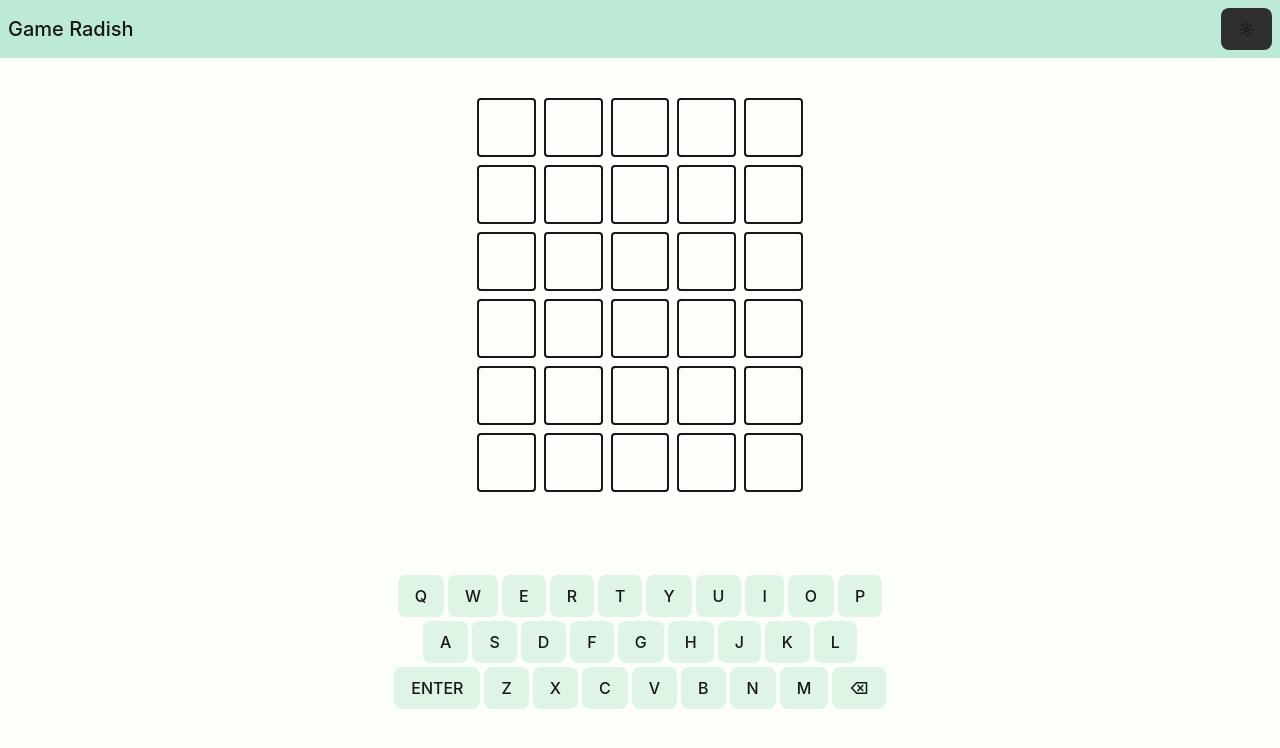
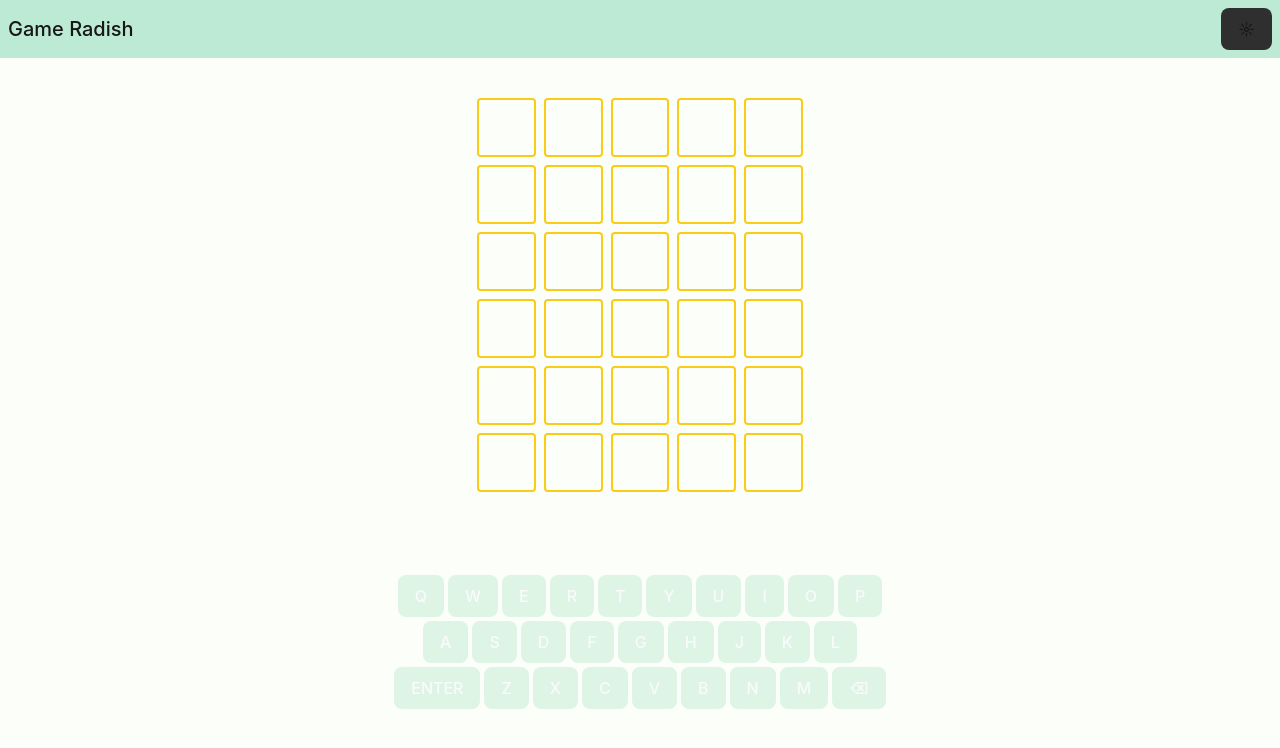
Before and after one commit to YaredFall/wordle, a React (Vite) app: page / in a window 1280 px wide. Shown: the top 748 px of the page. Built offline with nearby package versions, Linux system fonts and the light colour scheme.

Commit message:
+new styling; ~some adjustments; -few bad words

```diff
--- a/src/components/WordleGame/Cell.tsx
+++ b/src/components/WordleGame/Cell.tsx
@@ -13,10 +13,13 @@ type CellProps = {
 const Cell: FC<CellProps> = ({letter, clue}) => {
 
     return (
-        <div className={"aspect-square border-[var(--text-color)] border-2 flex uppercase rounded" +
+        <div className={"[--accent-color:theme(colors.yellow.400)] text-gray-50" +
+            " aspect-square border-[var(--accent-color)] border-2 flex uppercase rounded" +
             " items-center justify-center flex-grow-[1] flex-shrink-[0] w-full min-w-[3.25rem] max-w-[20%]" +
-            ' data-[clue="1"]:bg-yellow-500' +
-            ' data-[clue="2"]:bg-green-600'}
+            ' data-[clue]:text-stone-900 data-[clue]:bg-[var(--accent-color)]' +
+            ' data-[clue="0"]:[--accent-color:theme(colors.gray.600)] data-[clue="0"]:text-gray-50' +
+            ' data-[clue="1"]:[--accent-color:theme(colors.gray.200)]' +
+            ' data-[clue="2"]'}
              children={letter}
              data-clue={clue}
         />
--- a/src/components/WordleGame/VirtualKeyboard.tsx
+++ b/src/components/WordleGame/VirtualKeyboard.tsx
@@ -22,10 +22,16 @@ const VirtualKeyboard: FC<VirtualKeyboardProps> = ({onKeyClick, keyLetterClue})
             {layout.map((row, i) => (
                 <div key={i} className={"flex flex-row gap-[inherit]"}
                      children={[...row].map((letter, j) => (
-                         <button key={j} className={"uppercase"}
+                         <button key={j}
                                  children={letter.replace("✓", "Enter")}
                                  onClick={onKeyClick && onKeyClick(letter)}
-                                 data-key-clue={keyLetterClue && keyLetterClue(letter)}
+                                 data-clue={keyLetterClue && keyLetterClue(letter)}
+                                 disabled={keyLetterClue && keyLetterClue(letter) === 0 ? true : undefined}
+                                 className={"uppercase [--accent-color:theme(colors.yellow.400)] text-gray-50" +
+                                     ' data-[clue]:text-stone-900 data-[clue]:bg-[var(--accent-color)]' +
+                                     ' data-[clue="0"]:[--accent-color:theme(colors.gray.600)] data-[clue="0"]:text-gray-50' +
+                                     ' data-[clue="1"]:[--accent-color:theme(colors.gray.200)]' +
+                                     ' data-[clue="2"]'}
                          />
                      ))}
                 />
--- a/src/components/WordleGame/WordleGame.tsx
+++ b/src/components/WordleGame/WordleGame.tsx
@@ -1,9 +1,8 @@
 import React, {FC, useEffect, useMemo, useState} from 'react';
 import Table from "./Table";
 import VirtualKeyboard, {DELETE_CHAR, SUBMIT_CHAR} from "./VirtualKeyboard";
+import words from "../../assets/wordList.json"
 
-
-import words from "../../assets/wordList.json"
 
 export enum Clue {
     absent,
@@ -29,12 +28,12 @@ type WordleGameProps = {
 
 const WordleGame: FC<WordleGameProps> = ({wordLength = 5, maxTries = 6}) => {
 
-    const filtredWords = useMemo(() => {
+    const filteredWords = useMemo(() => {
         return words.filter(w => w.length === wordLength)
     }, [wordLength])
 
     const [gameState, setGameState] = useState(GameState.playing);
-    const [wordToGuess, setWordToGuess] = useState(filtredWords[~~(Math.random() * filtredWords.length)]);
+    const [wordToGuess, setWordToGuess] = useState(filteredWords[~~(Math.random() * filteredWords.length)]);
     const [currentLetters, setCurrentLetters] = useState<string[]>([]);
     const [usedWords, setUsedWords] = useState<string[]>([])
 
@@ -56,7 +55,7 @@ const WordleGame: FC<WordleGameProps> = ({wordLength = 5, maxTries = 6}) => {
         if (letter === SUBMIT_CHAR) {
             if (currentLetters.length === wordLength) {
                 const currentWord = currentLetters.join("");
-                if (filtredWords.includes(currentWord)) {
+                if (filteredWords.includes(currentWord)) {
                     setUsedWords([...usedWords, currentWord])
                     setCurrentLetters([])
                 }
@@ -91,9 +90,10 @@ const WordleGame: FC<WordleGameProps> = ({wordLength = 5, maxTries = 6}) => {
     }, [cluedUsedWords]);
 
     //Clear used words on wordToGuess change
-    useEffect(() => {
-        setUsedWords([]);
-    }, [wordToGuess]);
+    // useEffect(() => {
+    //     setUsedWords([]);
+    // }, [wordToGuess]);
+
 
     useEffect(() => {
         if (usedWords.includes(wordToGuess)) {
```
Also changed, not shown: src/assets/wordList.json.
